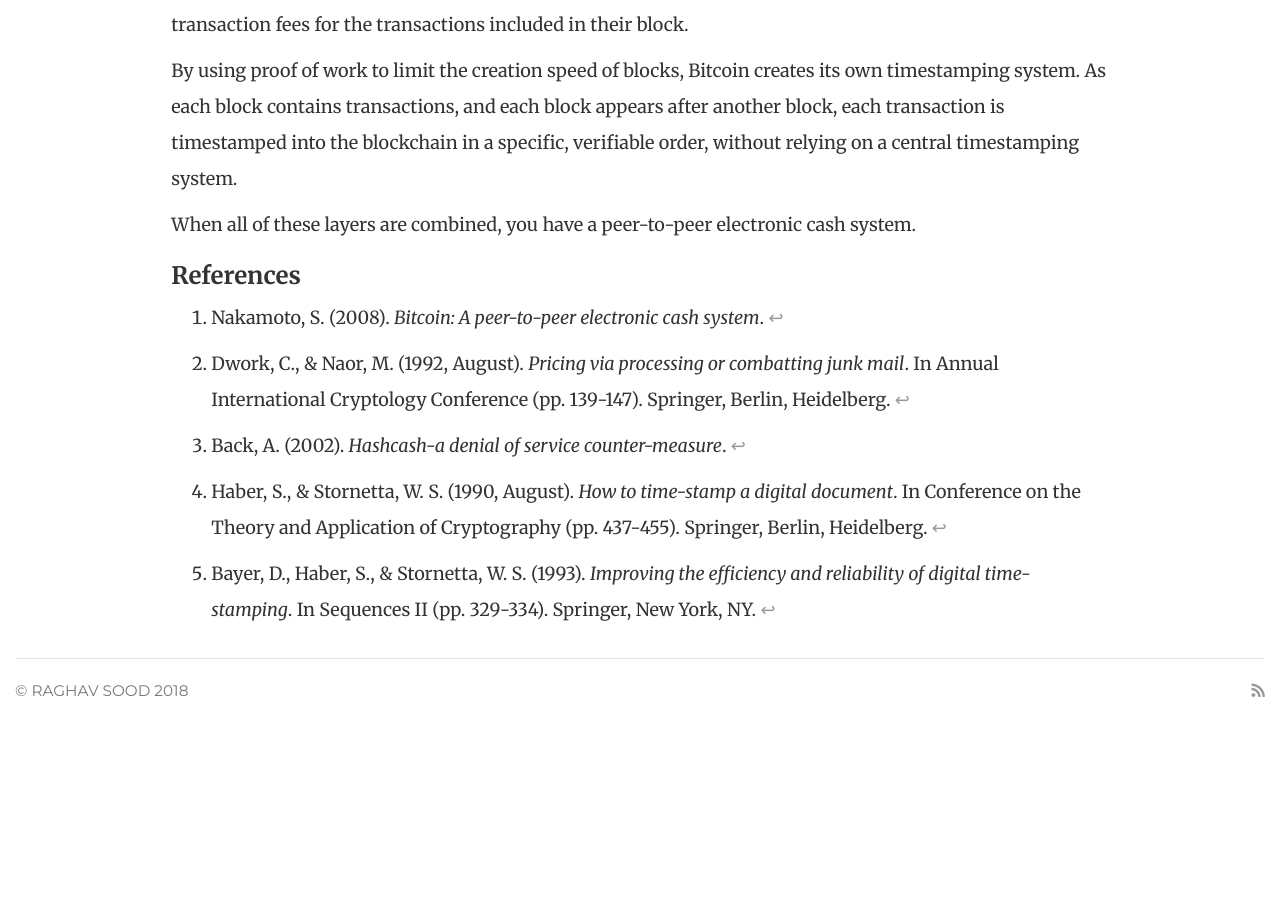
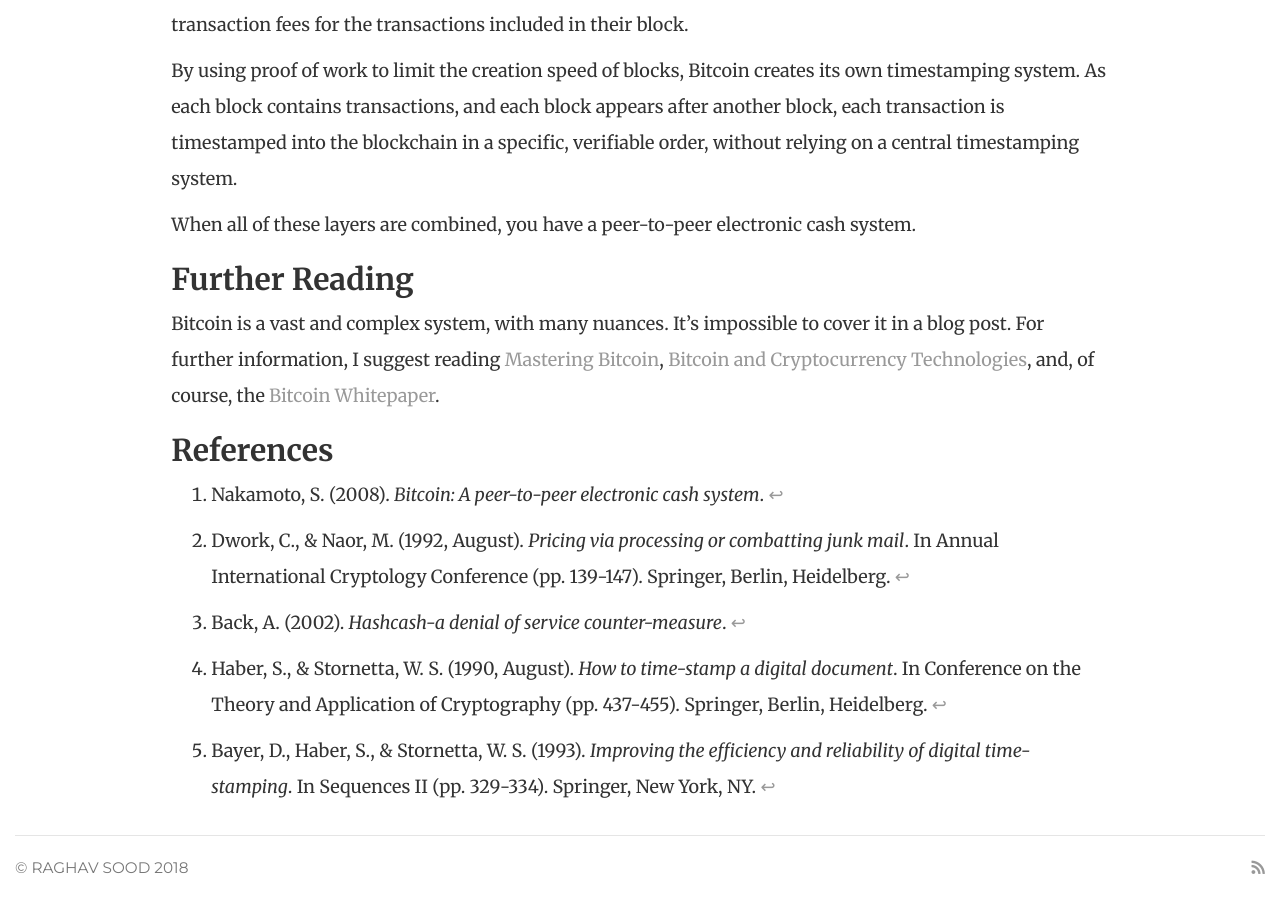
Before and after one commit to RaghavSood/blog, a Jekyll site: the page built from _posts/2018-03-24-why-bitcoin.md, in a window 1280 px wide and 900 px high, scrolled down 4560 px. Built offline with Jekyll 4.4.1, drawn with Linux system fonts in a browser that asks for light colours; nearby versions of some CDN libraries; before the commit the page ends 5314 px from its top, so only the background shows below that.

Commit message:
Further reading

```diff
--- a/_posts/2018-03-24-why-bitcoin.md
+++ b/_posts/2018-03-24-why-bitcoin.md
@@ -72,7 +72,11 @@
 
 When all of these layers are combined, you have a peer-to-peer electronic cash system.
 
-### References
+## Further Reading
+
+Bitcoin is a vast and complex system, with many nuances. It's impossible to cover it in a blog post. For further information, I suggest reading [Mastering Bitcoin](https://bitcoinbook.info/), [Bitcoin and Cryptocurrency Technologies](http://bitcoinbook.cs.princeton.edu/), and, of course, the [Bitcoin Whitepaper](https://bitcoin.org/bitcoin.pdf).
+
+## References
 
 [^1]: Nakamoto, S. (2008). *Bitcoin: A peer-to-peer electronic cash system*.
 [^2]: Dwork, C., & Naor, M. (1992, August). *Pricing via processing or combatting junk mail*. In Annual International Cryptology Conference (pp. 139-147). Springer, Berlin, Heidelberg.
```
